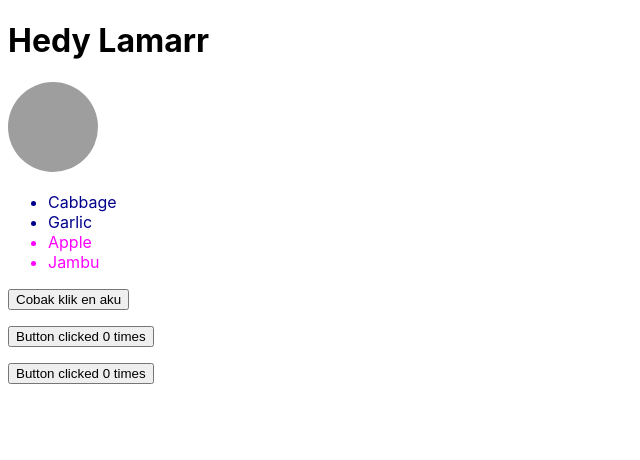
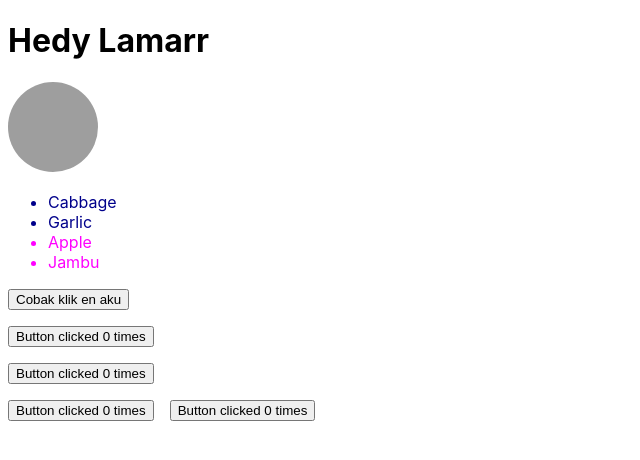
Before and after one commit to choiruladamm/zero-to-hero, a React (Vite) app: page / in a window 1280 px wide. Shown: the top 460 px of the page, without its empty margins (0-640 px from the left). Built offline with nearby package versions, Linux system fonts and the light colour scheme; grey boxes are pictures that could not be loaded.

Commit message:
Passing Props

```diff
--- a/src/App.jsx
+++ b/src/App.jsx
@@ -1,9 +1,17 @@
+import { useState } from "react";
 import DisplayingData from "./components/DisplayingData";
 import RenderingList from "./components/RenderingList";
 import RespondingEvents from "./components/RespondingEvents";
 import UpdateScreen from "./components/UpdateScreen";
+import SharingDataComponents from "./components/SharingDataComponents";
 
 const App = () => {
+  const [count, setCount] = useState(0);
+
+  const handleClick = () => {
+    setCount(count + 1);
+  };
+
   return (
     <>
       <DisplayingData />
@@ -11,6 +19,8 @@ const App = () => {
       <RespondingEvents />
       <UpdateScreen />
       <UpdateScreen />
+      <SharingDataComponents count={count} hancleClick={handleClick} />
+      <SharingDataComponents count={count} hancleClick={handleClick} />
     </>
   );
 };
--- /dev/null
+++ b/src/components/SharingDataComponents.jsx
@@ -0,0 +1,13 @@
+// eslint-disable-next-line react/prop-types
+const SharingDataComponents = ({ count, hancleClick }) => {
+  return (
+    <button
+      onClick={hancleClick}
+      style={{ marginTop: "1rem", marginRight: "1rem" }}
+    >
+      Button clicked {count} times
+    </button>
+  );
+};
+
+export default SharingDataComponents;
```
